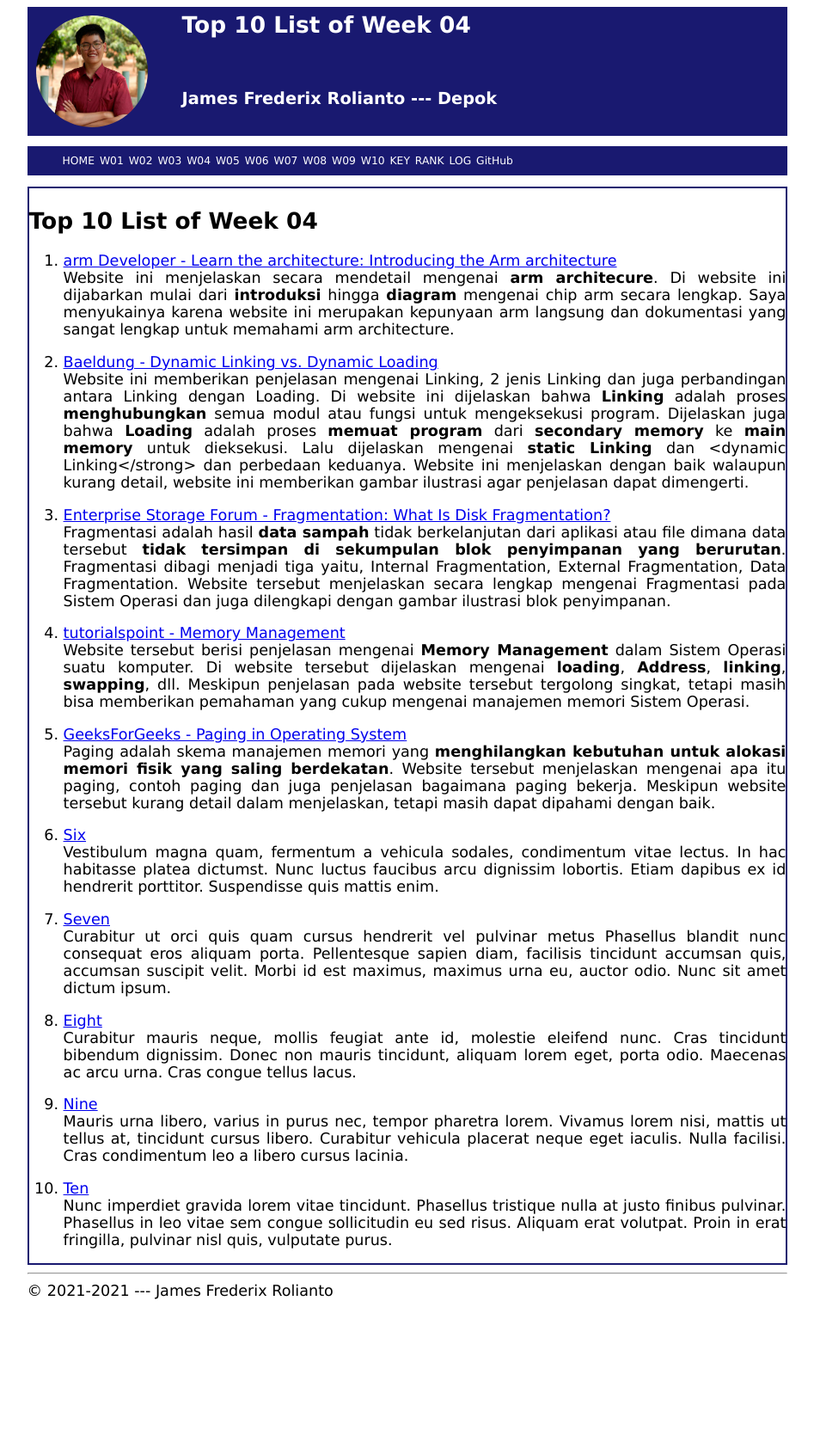
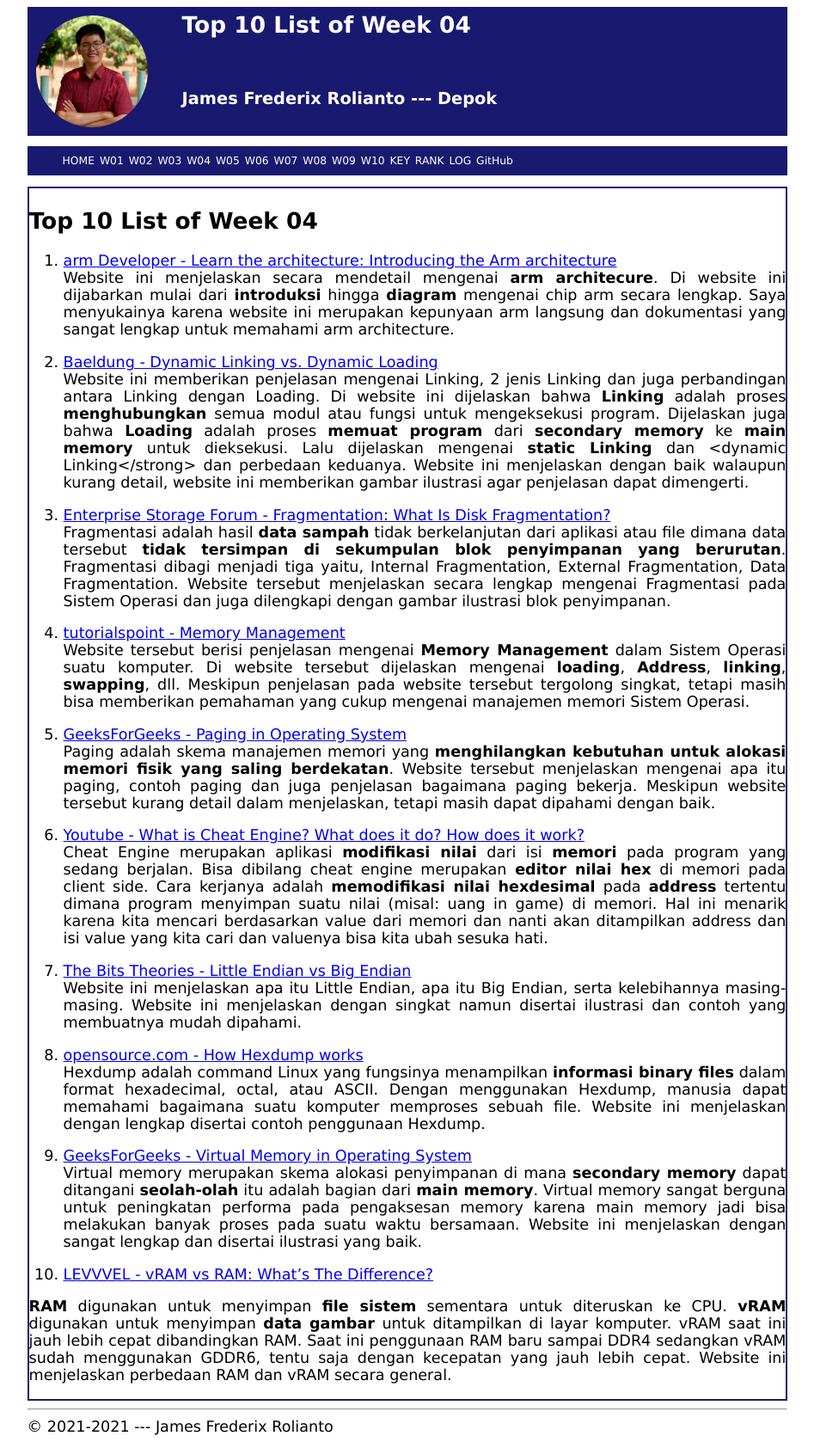
Before and after one commit to SinusCosinusTangen/os211, a Jekyll site: the page built from w04.md, in a window 1280 px wide. Shown: the whole page at 86% size, without its empty margins (166-1113 px from the left). Built offline with Jekyll 4.4.1, drawn with Linux system fonts in a browser that asks for light colours; our own code applies the rules of GitHub Pages for plain Markdown files; before the commit the page ends 1519 px from its top, so only the background shows below that.

Commit message:
OS211 SinusCosinusTangen

```diff
--- a/w04.md
+++ b/w04.md
@@ -23,7 +23,6 @@ di sekumpulan blok penyimpanan yang berurutan</strong>.
 Fragmentasi dibagi menjadi tiga yaitu, Internal Fragmentation, External Fragmentation, Data Fragmentation.
 Website tersebut menjelaskan secara lengkap mengenai Fragmentasi pada Sistem Operasi dan juga dilengkapi dengan gambar ilustrasi blok penyimpanan.
 
-
 4. [tutorialspoint - Memory Management](https://www.tutorialspoint.com/operating_system/os_memory_management.htm)<br>
 Website tersebut berisi penjelasan mengenai <strong>Memory Management</strong> dalam Sistem Operasi suatu komputer.
 Di website tersebut dijelaskan mengenai <strong>loading</strong>, <strong>Address</strong>, <strong>linking</strong>, <strong>swapping</strong>, dll.
@@ -34,37 +33,29 @@ Paging adalah skema manajemen memori yang <strong>menghilangkan kebutuhan untuk
 Website tersebut menjelaskan mengenai apa itu paging, contoh paging dan juga penjelasan bagaimana paging bekerja.
 Meskipun website tersebut kurang detail dalam menjelaskan, tetapi masih dapat dipahami dengan baik.
 
-6. [Six](https://en.wikipedia.org/wiki/6)<br>
-Vestibulum magna quam, fermentum a vehicula sodales, condimentum vitae lectus.
-In hac habitasse platea dictumst.
-Nunc luctus faucibus arcu dignissim lobortis.
-Etiam dapibus ex id hendrerit porttitor.
-Suspendisse quis mattis enim.
+6. [Youtube - What is Cheat Engine? What does it do? How does it work?](https://www.youtube.com/watch?v=yYVYJdvoI-g)<br>
+Cheat Engine merupakan aplikasi <strong>modifikasi nilai</strong> dari isi <strong>memori</strong> pada program yang sedang berjalan.
+Bisa dibilang cheat engine merupakan <strong>editor nilai hex</strong> di memori pada client side.
+Cara kerjanya adalah <strong>memodifikasi nilai hexdesimal</strong> pada <strong>address</strong> tertentu dimana program menyimpan suatu nilai (misal: uang in game) di memori.
+Hal ini menarik karena kita mencari berdasarkan value dari memori dan nanti akan ditampilkan address dan isi value yang kita cari dan valuenya bisa kita ubah sesuka hati.
 
-7. [Seven](https://en.wikipedia.org/wiki/7)<br>
-Curabitur ut orci quis quam cursus hendrerit vel pulvinar metus
-Phasellus blandit nunc consequat eros aliquam porta.
-Pellentesque sapien diam, facilisis tincidunt accumsan quis, accumsan suscipit velit.
-Morbi id est maximus, maximus urna eu, auctor odio.
-Nunc sit amet dictum ipsum.
+7. [The Bits Theories - Little Endian vs Big Endian](https://thebittheories.com/little-endian-vs-big-endian-b4046c63e1f2)<br>
+Website ini menjelaskan apa itu Little Endian, apa itu Big Endian, serta kelebihannya masing-masing.
+Website ini menjelaskan dengan singkat namun disertai ilustrasi dan contoh yang membuatnya mudah dipahami.
 
-8. [Eight](https://en.wikipedia.org/wiki/8)<br>
-Curabitur mauris neque, mollis feugiat ante id, molestie eleifend nunc.
-Cras tincidunt bibendum dignissim.
-Donec non mauris tincidunt, aliquam lorem eget, porta odio.
-Maecenas ac arcu urna.
-Cras congue tellus lacus.
+8. [opensource.com - How Hexdump works](https://opensource.com/article/19/8/dig-binary-files-hexdump)<br>
+Hexdump adalah command Linux yang fungsinya menampilkan <strong>informasi binary files</strong> dalam format hexadecimal, octal, atau ASCII.
+Dengan menggunakan Hexdump, manusia dapat memahami bagaimana suatu komputer memproses sebuah file.
+Website ini menjelaskan dengan lengkap disertai contoh penggunaan Hexdump.
 
-9. [Nine](https://en.wikipedia.org/wiki/9)<br>
-Mauris urna libero, varius in purus nec, tempor pharetra lorem.
-Vivamus lorem nisi, mattis ut tellus at, tincidunt cursus libero.
-Curabitur vehicula placerat neque eget iaculis.
-Nulla facilisi.
-Cras condimentum leo a libero cursus lacinia.
+9. [GeeksForGeeks - Virtual Memory in Operating System](https://www.geeksforgeeks.org/virtual-memory-in-operating-system/)<br>
+Virtual memory merupakan skema alokasi penyimpanan di mana <strong>secondary memory</strong> dapat ditangani <strong>seolah-olah</strong> itu adalah bagian dari <strong>main memory</strong>.
+Virtual memory sangat berguna untuk peningkatan performa pada pengaksesan memory karena main memory jadi bisa melakukan banyak proses pada suatu waktu bersamaan.
+Website ini menjelaskan dengan sangat lengkap dan disertai ilustrasi yang baik.
 
-10. [Ten](https://en.wikipedia.org/wiki/10)<br>
-Nunc imperdiet gravida lorem vitae tincidunt.
-Phasellus tristique nulla at justo finibus pulvinar.
-Phasellus in leo vitae sem congue sollicitudin eu sed risus.
-Aliquam erat volutpat.
-Proin in erat fringilla, pulvinar nisl quis, vulputate purus.
+10. [LEVVVEL - vRAM vs RAM: What’s The Difference?](https://levvvel.com/vram-vs-ram/)<br>
+<Strong>RAM</strong> digunakan untuk menyimpan <strong>file sistem</strong> sementara untuk diteruskan ke CPU.
+<strong>vRAM</strong> digunakan untuk menyimpan <strong>data gambar</strong> untuk ditampilkan di layar komputer.
+vRAM saat ini jauh lebih cepat dibandingkan RAM.
+Saat ini penggunaan RAM baru sampai DDR4 sedangkan vRAM sudah menggunakan GDDR6, tentu saja dengan kecepatan yang jauh lebih cepat.
+Website ini menjelaskan perbedaan RAM dan vRAM secara general.
```
